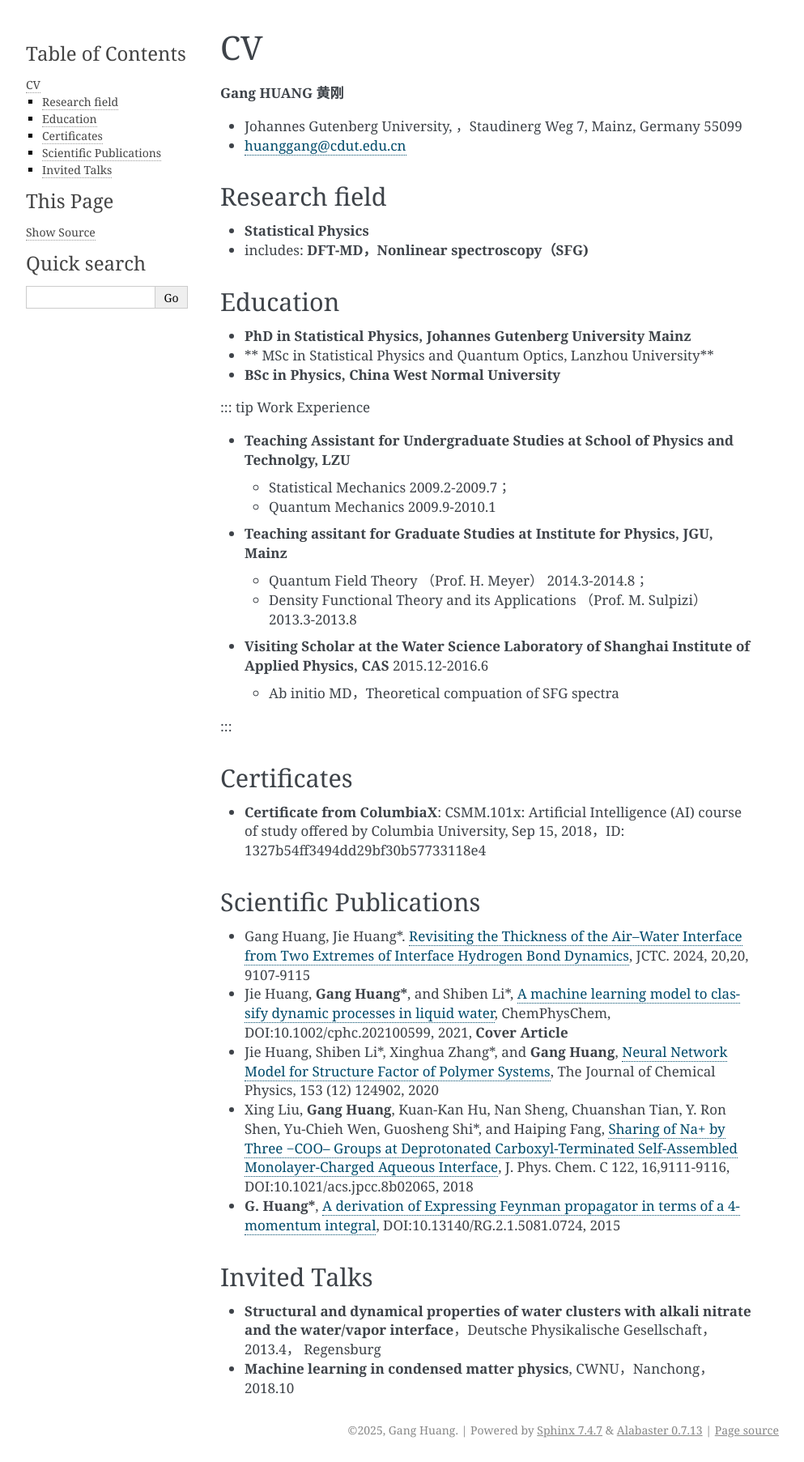
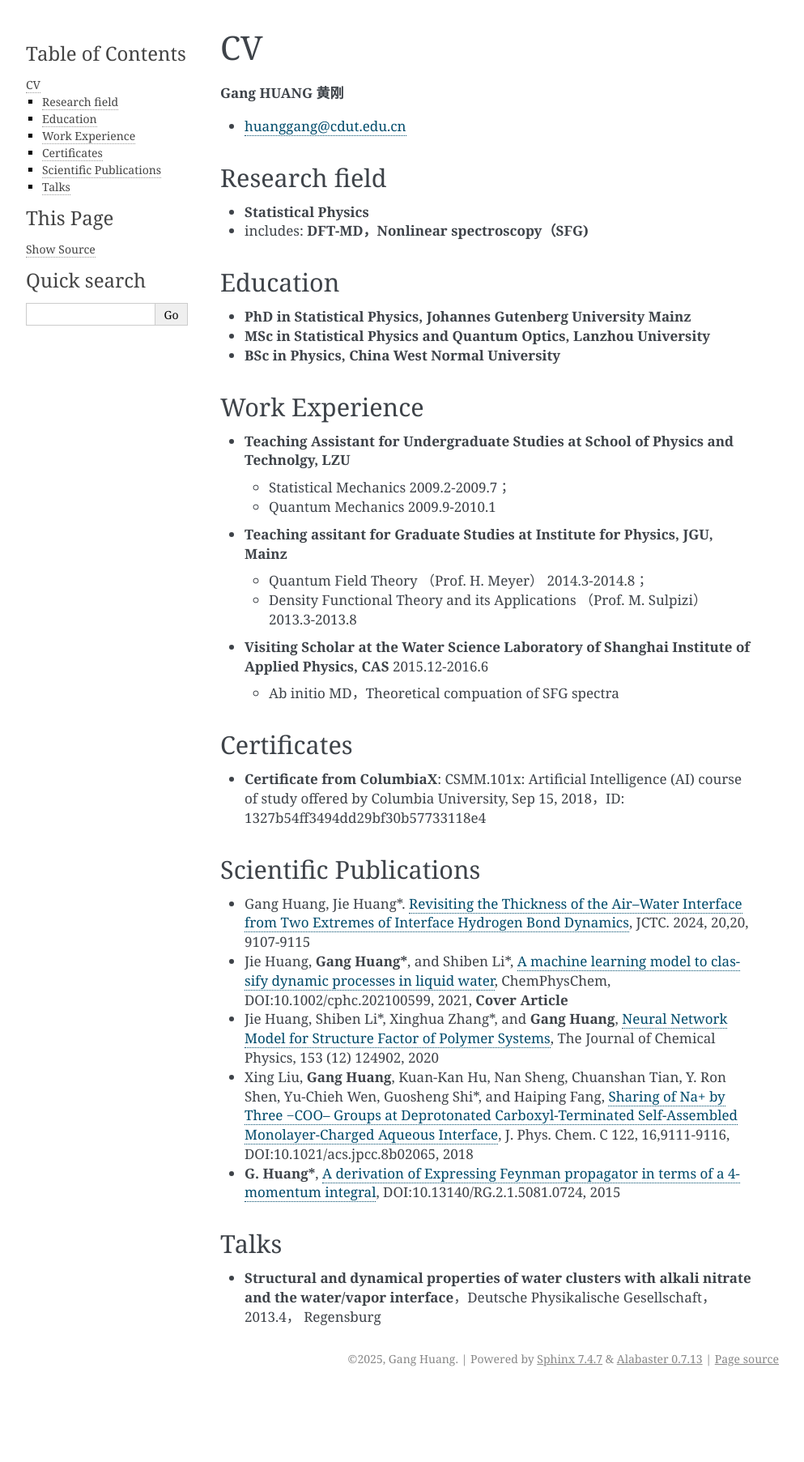
Before and after one commit to hg08/hg08.github.io, a Sphinx documentation site: the page built from doc/cv.md, in a window 1280 px wide. Shown: the whole page at 81% size, without its empty margins (148-1141 px from the left). Built offline with Sphinx 7.4.7, drawn with Linux system fonts in a browser that asks for light colours; after the commit the page ends 1717 px from its top, so only the background shows below that.

Commit message:
update cv

```diff
--- a/doc/cv.md
+++ b/doc/cv.md
@@ -1,8 +1,6 @@
 # CV
 **Gang HUANG 黄刚**
 <!-- <img src='/images/about/dylan_circle.png' width='20%'> -->
-
-- Johannes Gutenberg University, ，Staudinerg Weg 7, Mainz, Germany 55099
 - <huanggang@cdut.edu.cn>
 
 
@@ -13,10 +11,10 @@
 ## Education
 - **PhD in Statistical Physics, Johannes Gutenberg University Mainz**
 
-- ** MSc in Statistical Physics and Quantum Optics, Lanzhou University**
+- **MSc in Statistical Physics and Quantum Optics, Lanzhou University**
 - **BSc in Physics, China West Normal University**
 
-::: tip Work Experience
+## Work Experience
 - **Teaching Assistant for Undergraduate Studies at School of Physics and Technolgy, LZU**
     - Statistical Mechanics 2009.2-2009.7；
     - Quantum Mechanics 2009.9-2010.1
@@ -28,7 +26,6 @@
 - **Visiting Scholar at the Water Science Laboratory of Shanghai Institute of Applied Physics, CAS** 2015.12-2016.6
     -  Ab initio MD，Theoretical compuation of SFG spectra
 
-:::
 
 ## Certificates
 - **Certificate from ColumbiaX**: CSMM.101x: Artificial Intelligence (AI) course of study offered by Columbia University, Sep 15, 2018，ID: 1327b54ff3494dd29bf30b57733118e4
@@ -41,6 +38,5 @@ in liquid water](https://chemistry-europe.onlinelibrary.wiley.com/doi/abs/10.100
 - Xing Liu, **Gang Huang**, Kuan-Kan Hu, Nan Sheng, Chuanshan Tian, Y. Ron Shen, Yu-Chieh Wen, Guosheng Shi*, and Haiping Fang, [Sharing of Na+ by Three −COO– Groups at Deprotonated Carboxyl-Terminated Self-Assembled Monolayer-Charged Aqueous Interface](https://pubs.acs.org/doi/10.1021/acs.jpcc.8b02065), J. Phys. Chem. C 122, 16,9111-9116, DOI:10.1021/acs.jpcc.8b02065, 2018
 - **G. Huang\***, [A derivation of Expressing Feynman propagator in terms of a 4- momentum integral](https://www.researchgate.net/publication/280720823_A_derivation_of_Expressing_Feynman_propagator_in_terms_of_a_4-momentum_integral), DOI:10.13140/RG.2.1.5081.0724, 2015
 
-## Invited Talks
+## Talks
 - **Structural and dynamical properties of water clusters with alkali nitrate and the water/vapor interface**，Deutsche Physikalische Gesellschaft， 2013.4， Regensburg
-- **Machine learning in condensed matter physics**, CWNU，Nanchong，2018.10
```
